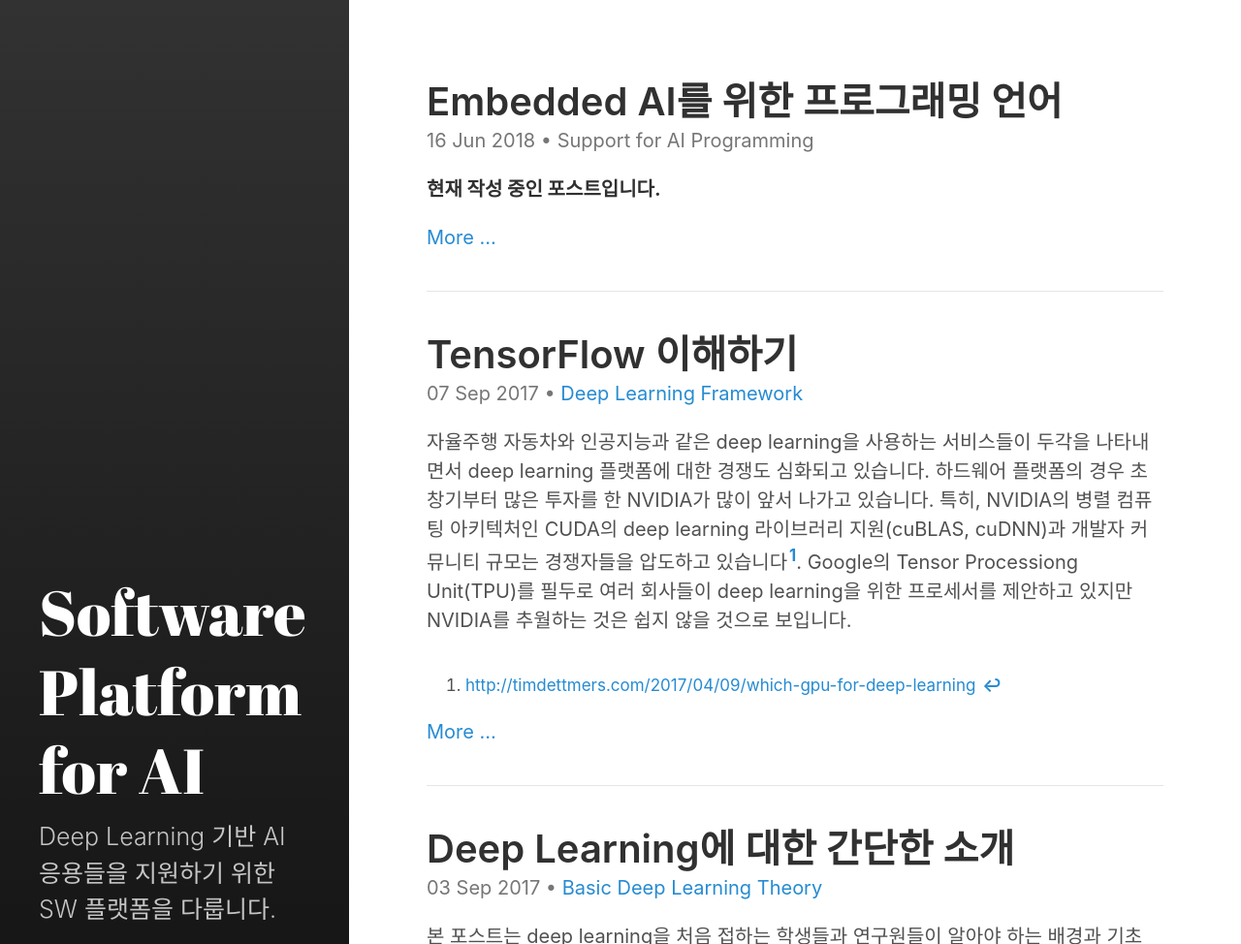
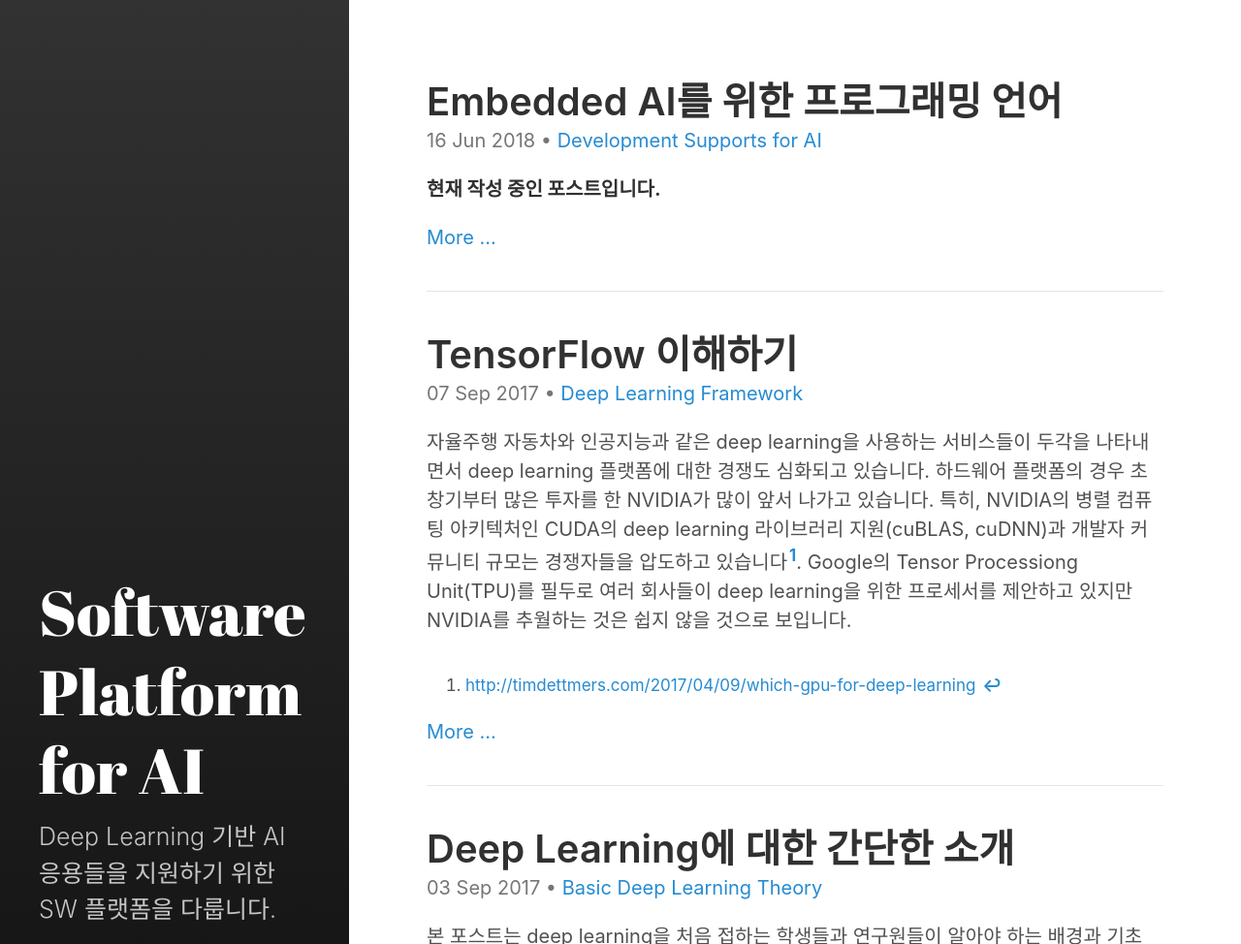
Before and after one commit to shnoh171/shnoh171.github.io, a Jekyll site: the page built from index.html, in a window 1280 px wide, cut to the strip 0-974 px from the top of the page. Shown: the whole strip at 97% size. Built offline with Jekyll 4.4.1, drawn with Linux system fonts in a browser that asks for light colours; the list of posts is cut into pages by our own code.

Commit message:
motivation-for-stream-processing

```diff
--- a/_posts/2018-06-16-motivation-for-stream-processing-language.md
+++ b/_posts/2018-06-16-motivation-for-stream-processing-language.md
@@ -2,7 +2,7 @@
 layout: post
 title: Embedded AI를 위한 프로그래밍 언어
 categories:
-  - Support for AI Programming
+  - Development Supports for AI
 ---
 
 **현재 작성 중인 포스트입니다.**
```
